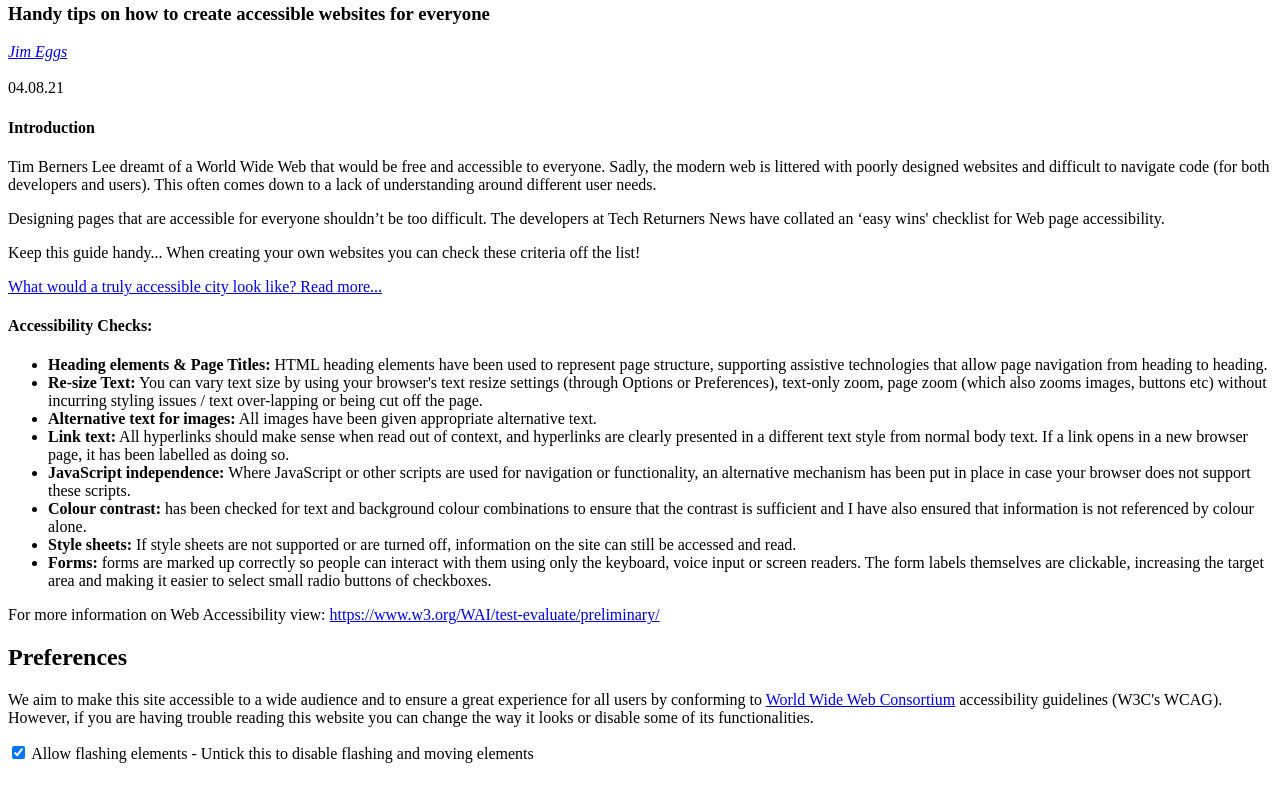
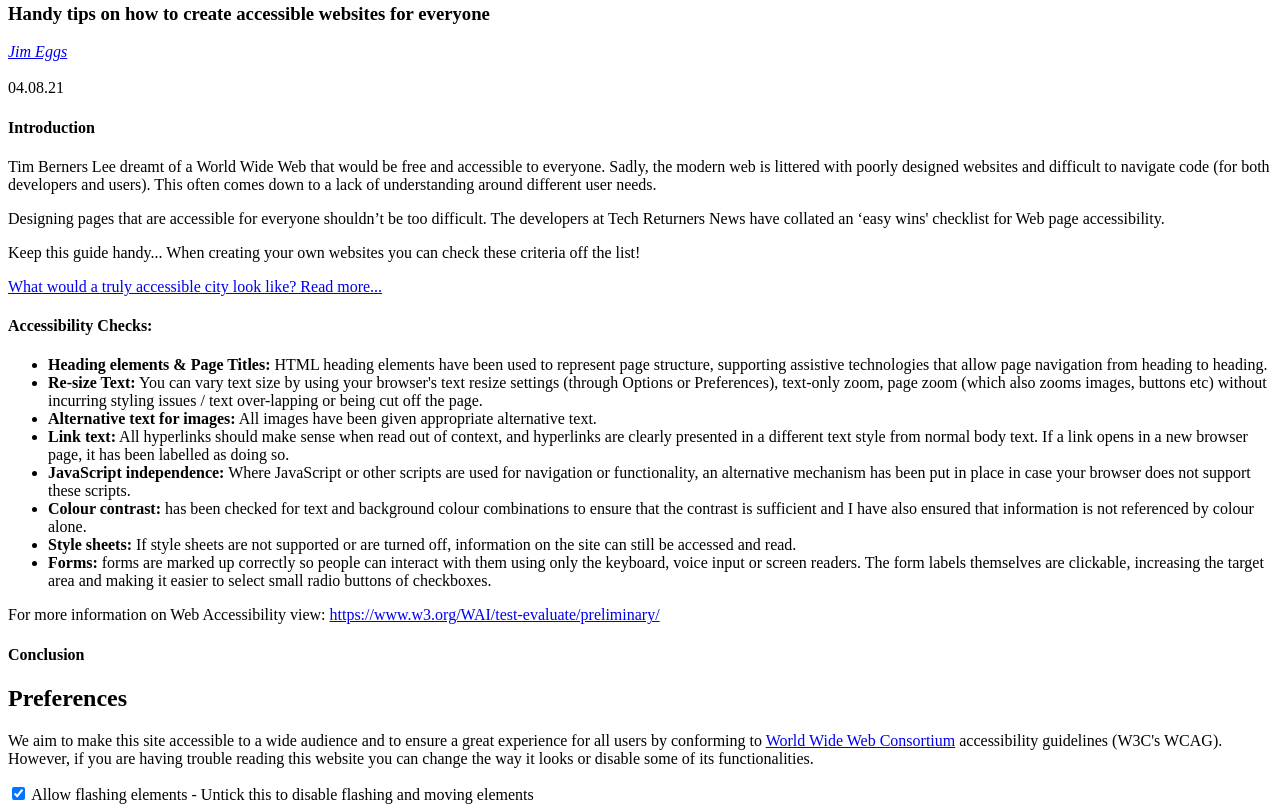
Before and after one commit to ParisaTork/semantic-html, a plain HTML site: page index.html in a window 1280 px wide. Shown: the part 708-1520 px from the top of the page. Before the commit the page ends 1479 px from the top, so only its background shows below. Drawn offline with Linux system fonts and the light colour scheme.

Commit message:
User requirement 14 done

```diff
--- a/index.html
+++ b/index.html
@@ -99,6 +99,10 @@
                 For more information on Web Accessibility view: <a href="https://www.w3.org/WAI/test-evaluate/preliminary/">https://www.w3.org/WAI/test-evaluate/preliminary/</a>
             </p>
         </section>
+
+        <section>
+            <h4>Conclusion</h4>
+        </section>
     </article>
 
     <section>
```
Also changed, not shown: 1 other file.
